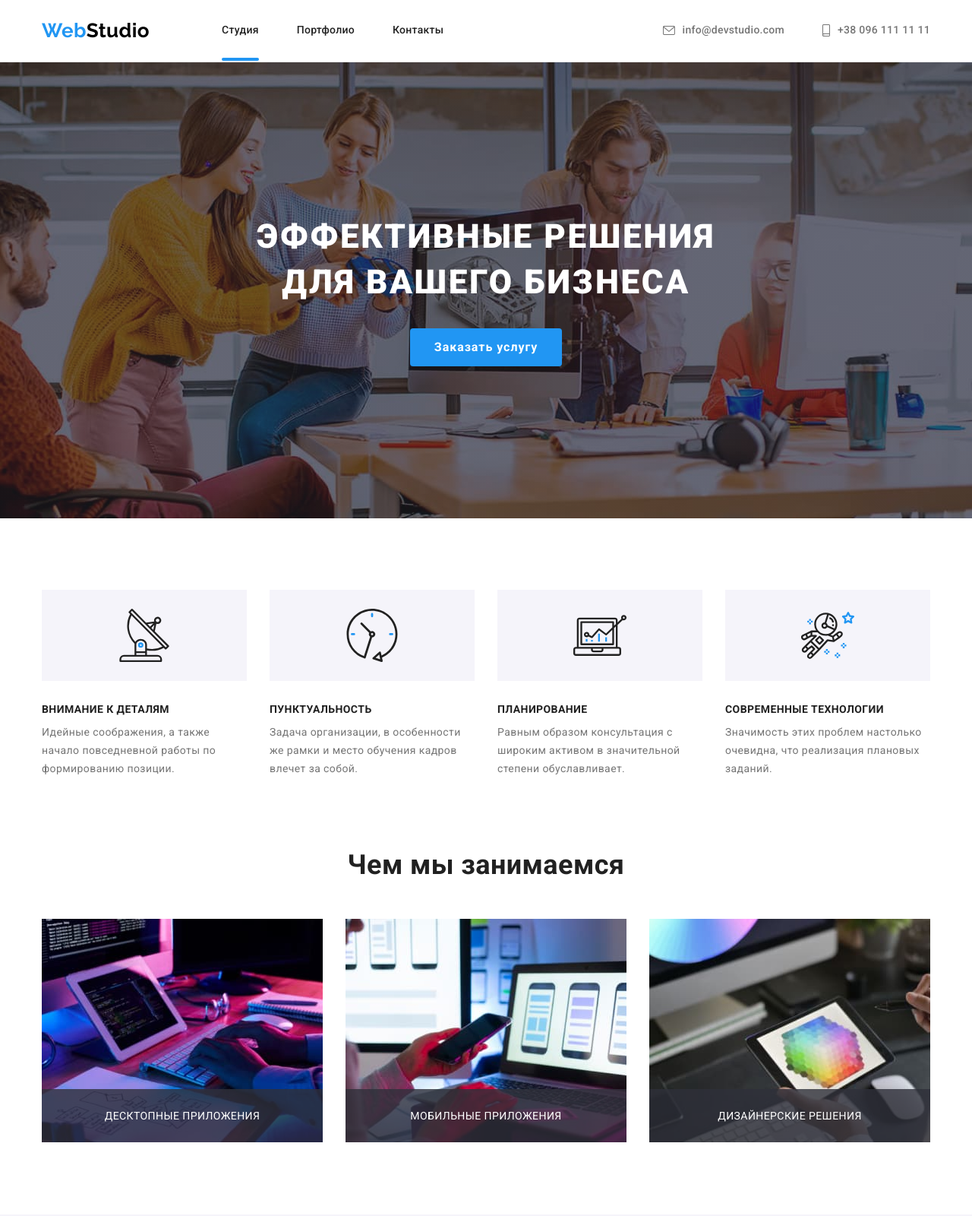
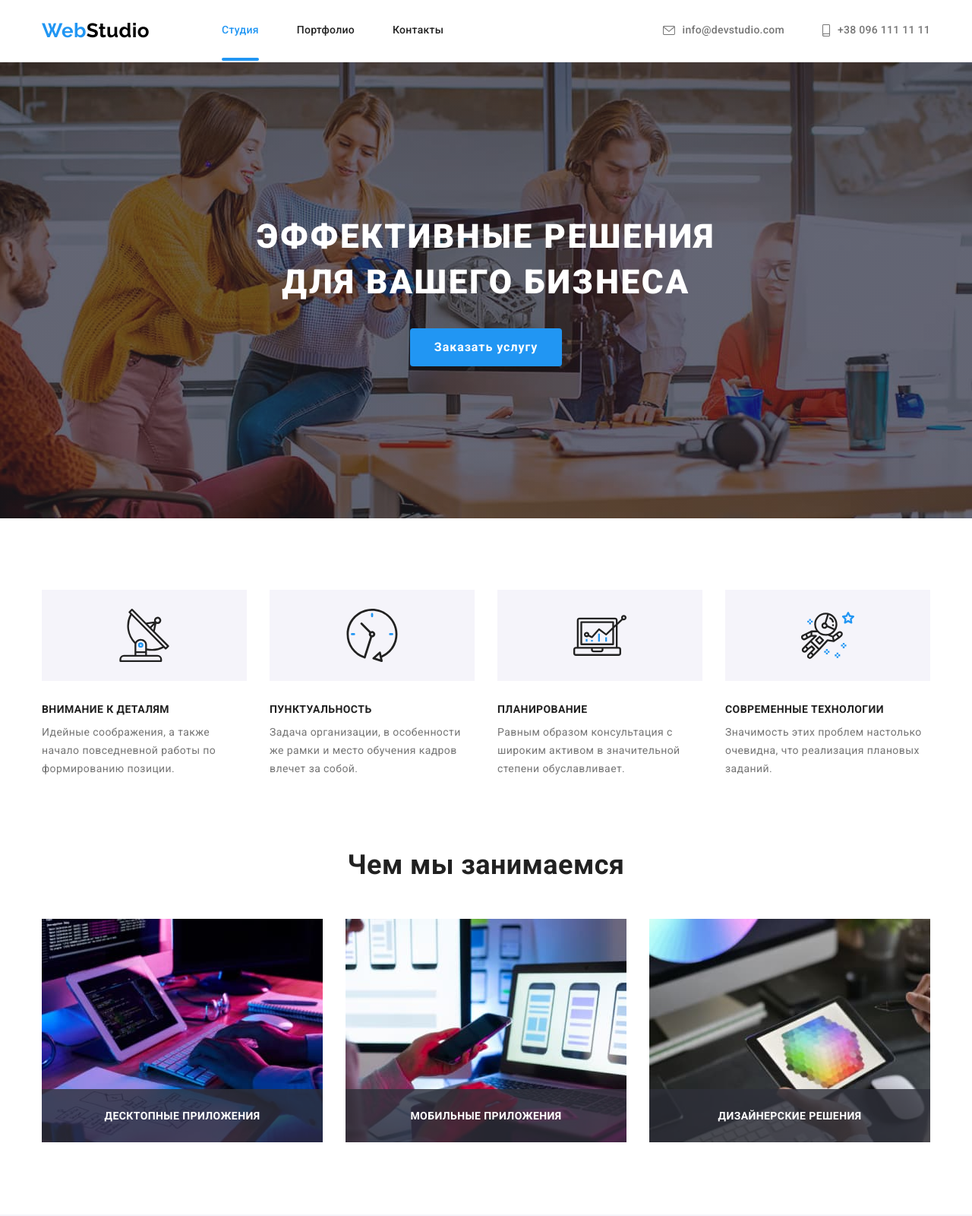
Before and after one commit to voanergesKM/goit-markup-hw-05, a plain HTML site: page index.html in a window 1280 px wide. Shown: the top 1600 px of the page at 76% size. Drawn offline with nearby package versions, Linux system fonts and the light colour scheme.

Commit message:
HW#5 Fix

```diff
--- a/css/styles.css
+++ b/css/styles.css
@@ -59,13 +59,6 @@ img {
 
 .hiden-title {
   display: none;
-}
-
-.link.current {
-  color: var(--accent-color);
-}
-.site-nav .link {
-  position: relative;
 }
 
 .link.current::after {
@@ -136,6 +129,7 @@ img {
 }
 
 .contact .link {
+  transition: color 250ms var(--primary-cubic);
   display: flex;
   align-items: center;
 
@@ -144,8 +138,15 @@ img {
 }
 
 .site-nav .link {
+  position: relative;
   color: var(--sec-fontcolor);
   text-decoration: none;
+
+  transition: color 250ms var(--primary-cubic);
+}
+
+.link.current {
+  color: var(--accent-color);
 }
 
 .navigation .link {
@@ -204,6 +205,8 @@ img {
 }
 
 .hero-button {
+  transition: background-color 250ms var(--primary-cubic);
+
   display: inline-block;
   padding: 10px 32px;
   margin-left: auto;
@@ -249,6 +252,8 @@ img {
 }
 
 .filter .button {
+  transition: background-color 250ms var(--primary-cubic), color 250ms var(--primary-cubic);
+
   font-weight: 500;
   font-size: 16px;
   line-height: 1.62;
@@ -343,10 +348,13 @@ img {
   width: 100%;
   height: 70px;
 
-  padding: 27px 0px;
   background: rgba(47, 48, 58, 0.8);
 
-  text-align: center;
+  display: flex;
+  align-items: center;
+  justify-content: center;
+
+  font-weight: 700;
   text-transform: uppercase;
   color: var(--color-white);
 }
@@ -424,6 +432,8 @@ img {
 }
 
 .social-link {
+  transition: fill 250ms var(--primary-cubic), background-color 250ms var(--primary-cubic);
+
   display: inline-flex;
   align-items: center;
   justify-content: center;
@@ -432,11 +442,6 @@ img {
   height: 44px;
   fill: var(--social-primary-color);
 }
-
-/* .social-icon {
-  width: 20px;
-  height: 20px;
-} */
 
 .command .social-link:hover,
 .command .social-link:focus {
@@ -464,6 +469,8 @@ img {
 }
 
 .clients-link {
+  transition: border 250ms var(--primary-cubic), fill 250ms var(--primary-cubic);
+
   display: inline-flex;
   align-items: center;
   justify-content: center;
@@ -612,6 +619,12 @@ img {
   font-style: normal;
   line-height: 1.71;
 }
+
+.address .contact,
+.address .coords {
+  transition: color 250ms var(--primary-cubic);
+}
+
 .address-block {
   margin-right: 70px;
 }
@@ -638,6 +651,7 @@ img {
 }
 
 .join .social-link {
+  transition: background-color 250ms var(--primary-cubic);
   border-radius: 50%;
   background: rgba(255, 255, 255, 0.1);
   fill: var(--color-white);
```
